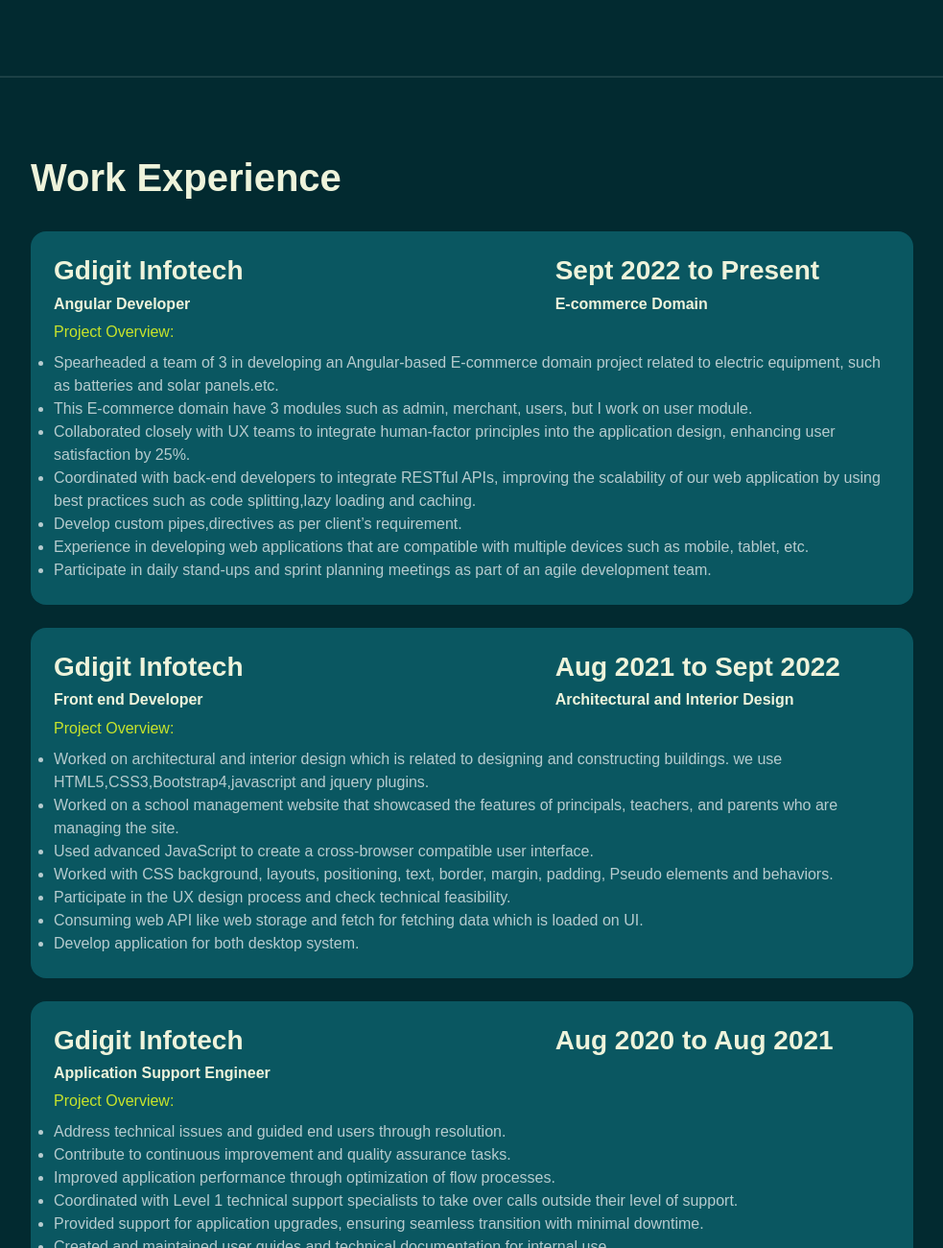
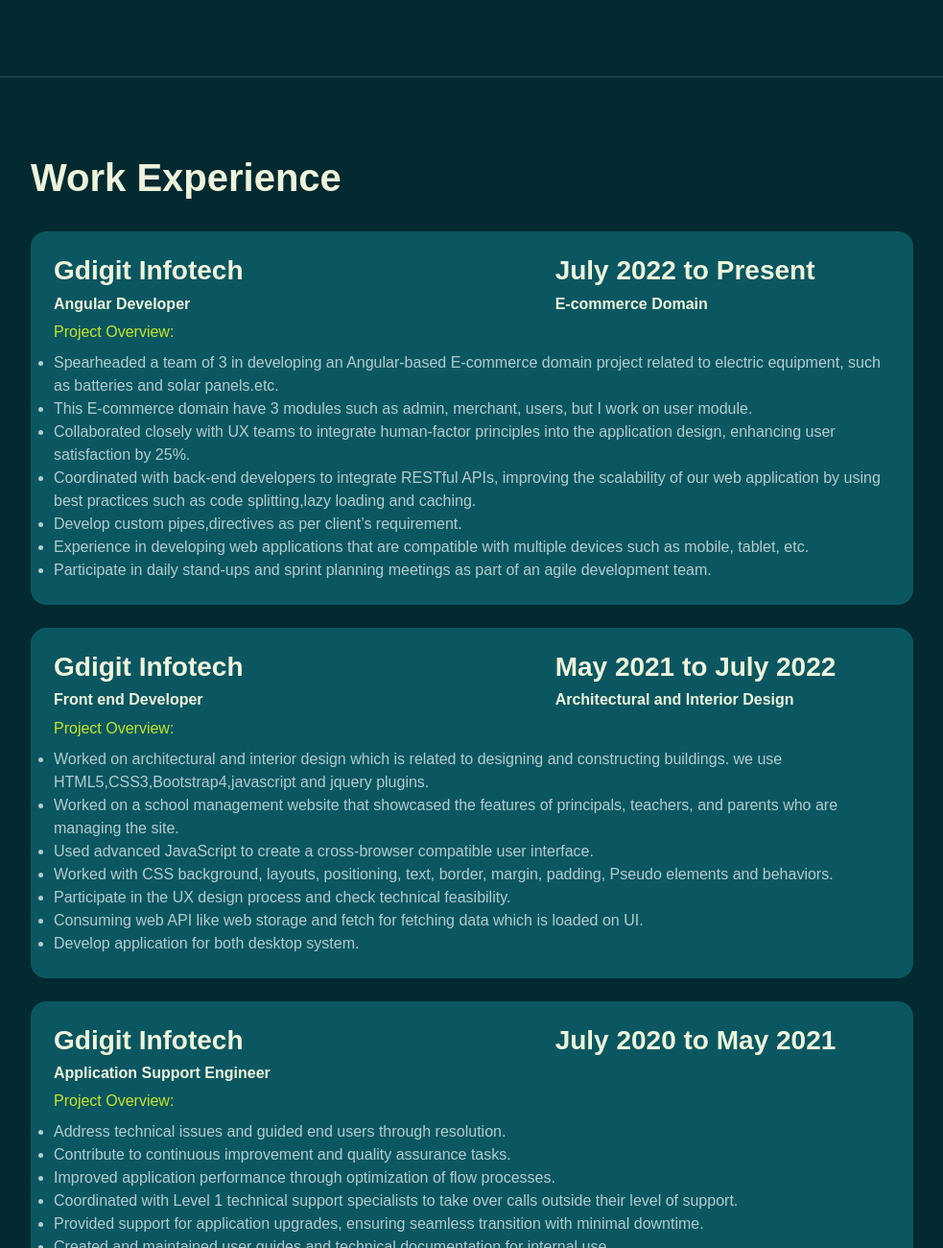
Before and after one commit to nivesonawane/proftfolioNive11, a plain HTML site: page index.html in a window 1280 px wide. Shown: the part 1519-2819 px from the top of the page at 96% size, without its empty margins (268-1251 px from the left). Drawn offline with Linux system fonts and the light colour scheme; a web font is replaced by a local one.

Commit message:
work on minor changes

```diff
--- a/index.html
+++ b/index.html
@@ -152,7 +152,7 @@
                                                 <h3>Gdigit Infotech</h3>
                                              </div>
                                              <div class="col-md-5 offset-md-2">
-                                                 <h3>Sept 2022 to Present</h3>
+                                                 <h3>July 2022 to Present</h3>
                                              </div>
                                         </div>
 
@@ -191,7 +191,7 @@
                                                 <h3>Gdigit Infotech</h3>
                                              </div>
                                              <div class="col-md-5 offset-md-2">
-                                                 <h3>Aug 2021 to Sept 2022</h3>
+                                                 <h3>May 2021 to July 2022</h3>
                                              </div>
                                         </div>
 
@@ -230,7 +230,7 @@
                                                 <h3>Gdigit Infotech</h3>
                                              </div>
                                              <div class="col-md-5 offset-md-2">
-                                                 <h3>Aug 2020 to Aug 2021</h3>
+                                                 <h3>July 2020 to May 2021</h3>
                                              </div>
                                         </div>
 
```
Also changed, not shown: 1 other file.
